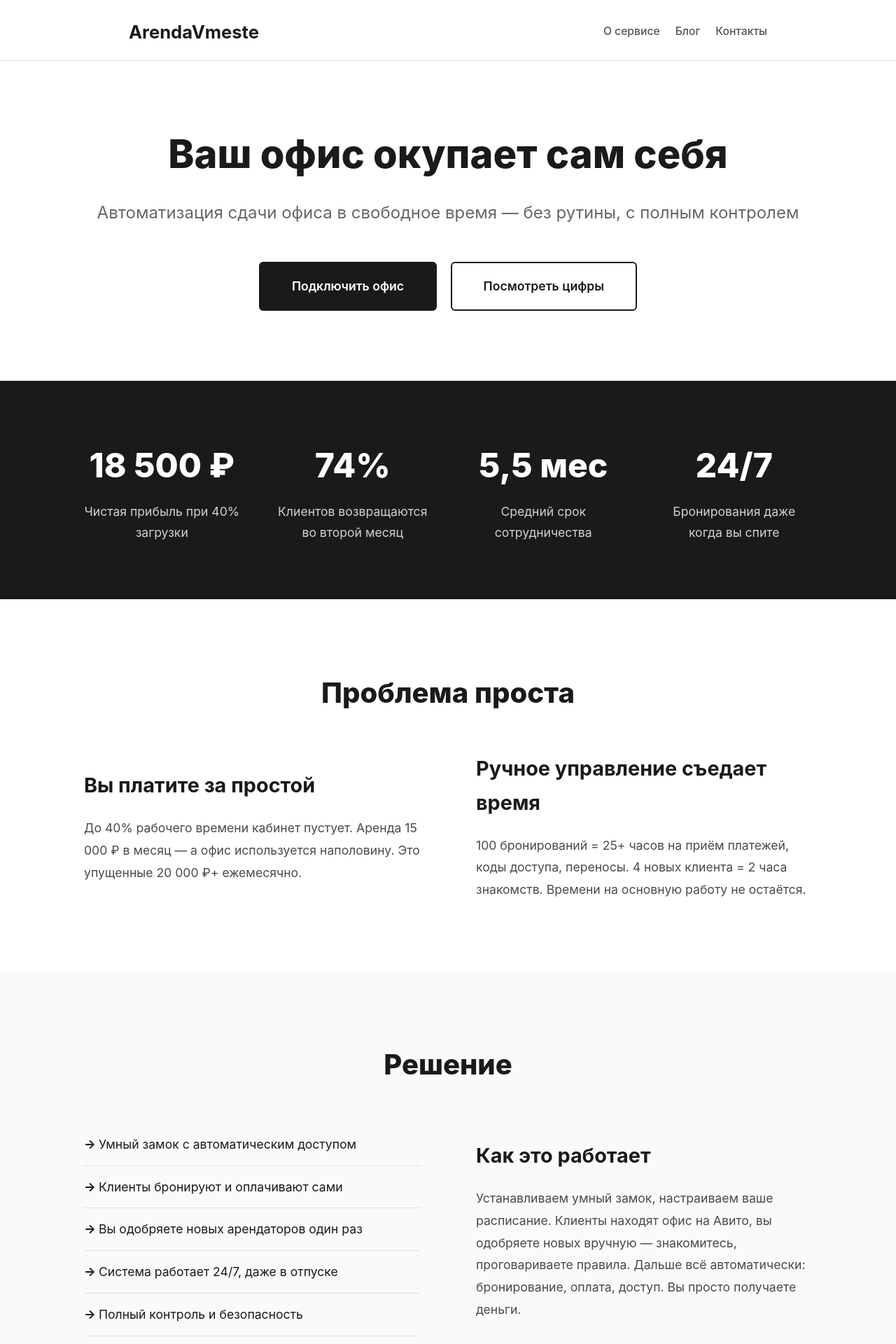
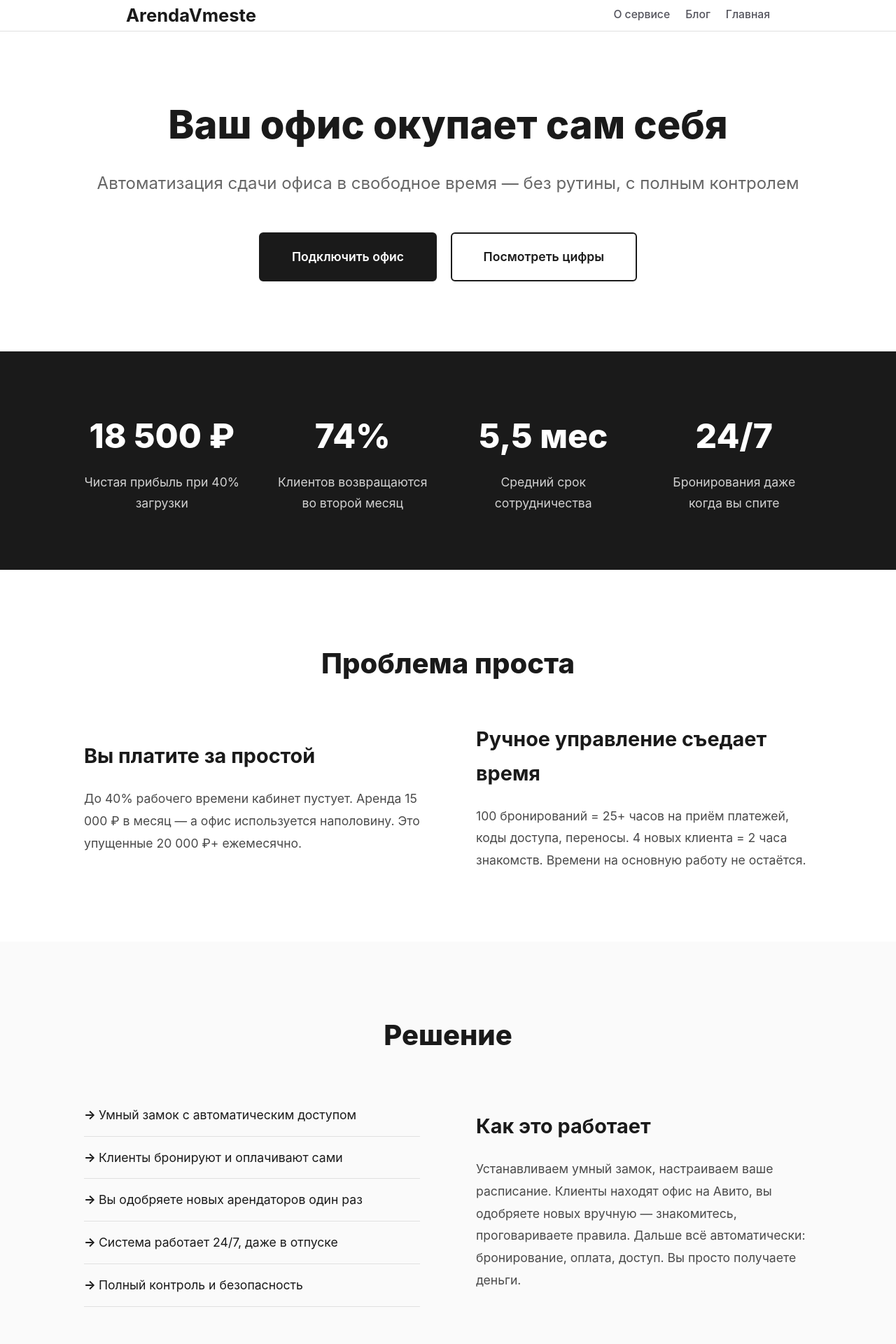
Before and after one commit to lnetrebskii/avmes-landing, a Jekyll site: the page built from index.html, in a window 1280 px wide. Shown: the top 1920 px of the page at 70% size. Built offline with Jekyll 4.4.1, drawn with Linux system fonts in a browser that asks for light colours.

Commit message:
Update header styles and navigation links for improved layout and accessibility
- Adjusted padding in multiple layout files for better visual consistency.
- Enhanced navigation logic in site-header.html to conditionally display links based on the current page.

```diff
--- a/_includes/site-header.html
+++ b/_includes/site-header.html
@@ -6,7 +6,11 @@
     <nav class="site-header__nav" aria-label="Основная навигация">
       <a href="{{ '/about/' | relative_url }}">О сервисе</a>
       <a href="{{ '/blog/' | relative_url }}">Блог</a>
-      <a href="{{ '/' | relative_url }}#contact">Контакты</a>
+      {% if page.url == '/' %}
+        <a href="{{ '/' | relative_url }}">Главная</a>
+      {% else %}
+        <a href="{{ '/' | relative_url }}#contact">Контакты</a>
+      {% endif %}
     </nav>
   </div>
 </header>
--- a/_layouts/blog_base.html
+++ b/_layouts/blog_base.html
@@ -54,7 +54,7 @@
             width: 100%;
             max-width: 960px;
             margin: 0 auto;
-            padding: 24px 24px 18px;
+            padding: 0px 20px;
             display: flex;
             justify-content: space-between;
             align-items: center;
--- a/_layouts/page_base.html
+++ b/_layouts/page_base.html
@@ -39,7 +39,7 @@
             width: 100%;
             max-width: 960px;
             margin: 0 auto;
-            padding: 24px 24px 18px;
+            padding: 0px 20px;
             display: flex;
             justify-content: space-between;
             align-items: center;
--- a/index.html
+++ b/index.html
@@ -38,7 +38,7 @@ title: Окупайте аренду офиса автоматически | Are
             width: 100%;
             max-width: 960px;
             margin: 0 auto;
-            padding: 24px 24px 18px;
+            padding: 0px 20px;
             display: flex;
             justify-content: space-between;
             align-items: center;
```
